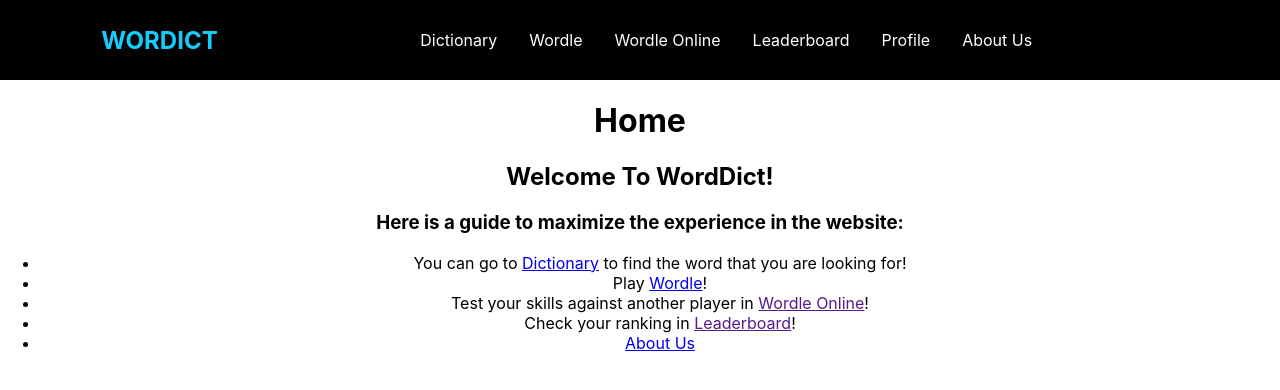
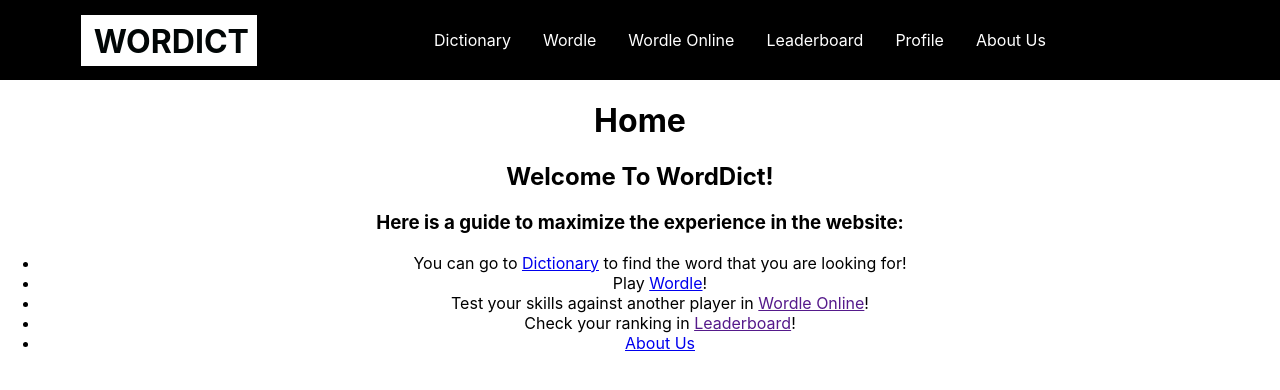
Before and after one commit to MarkProjs/wordict-project, a React (Create React App) app in the folder client/: page / in a window 1280 px wide. Shown: the top 390 px of the page. Built offline with nearby package versions, Linux system fonts and the light colour scheme; no server answers.

Commit message:
styling the navbar

```diff
--- a/client/src/components/NavBar.css
+++ b/client/src/components/NavBar.css
@@ -35,3 +35,19 @@
     background: #fff;
     color: #010606;
 }
+
+.title {
+    text-decoration: none;
+    color: #010606;
+}
+.title h1 {
+    font-size: 2rem;
+    font-weight:700;
+    width:150px;
+    text-align:center;
+    margin:auto;
+    white-space:nowrap;
+    background:#fff;
+    border:2px solid #ffffff;
+    padding:5px 11px 3px 11px;
+}
--- a/client/src/components/NavBar.js
+++ b/client/src/components/NavBar.js
@@ -1,7 +1,6 @@
 import './NavBar.css';
 import { NavLink } from 'react-router-dom';
 import usePreviousPage from './NavigationExtra/usePreviousPage';
-import userMenu from './UserMenu';
 import UserMenu from './UserMenu';
 
 function NavBar() {
@@ -9,7 +8,7 @@ function NavBar() {
   return(
     <>
       <nav className='Nav'>
-        <NavLink to='/' className='mainNavLink'>
+        <NavLink to='/' className='title'>
           <h1>WORDICT</h1>
         </NavLink>
         <div className='NavMenu'>
--- a/client/src/components/UserMenu.js
+++ b/client/src/components/UserMenu.js
@@ -7,6 +7,13 @@ import FetchModule from '../controllers/FetchModule';
 function UserMenu() {
   const user = useContext(UserContext);
 
+  const logOutStyle = {
+    color: "#fff",
+    background: "#256ce1",
+    padding: "10px 22px",
+    border: "none",
+    outline: "none",
+  }
   //handle the logout for google authentcation
   async function handleLogout(e) {
     e.target.disabled = true
@@ -17,7 +24,7 @@ function UserMenu() {
   return (
     <div className="profile-login">
       <LogInBtn />
-      {user.isLoggedIn && <button onClick={handleLogout}>Logout</button>}
+      {user.isLoggedIn && <button onClick={handleLogout} style={logOutStyle}>Logout</button>}
     </div>
   );
 }
```
